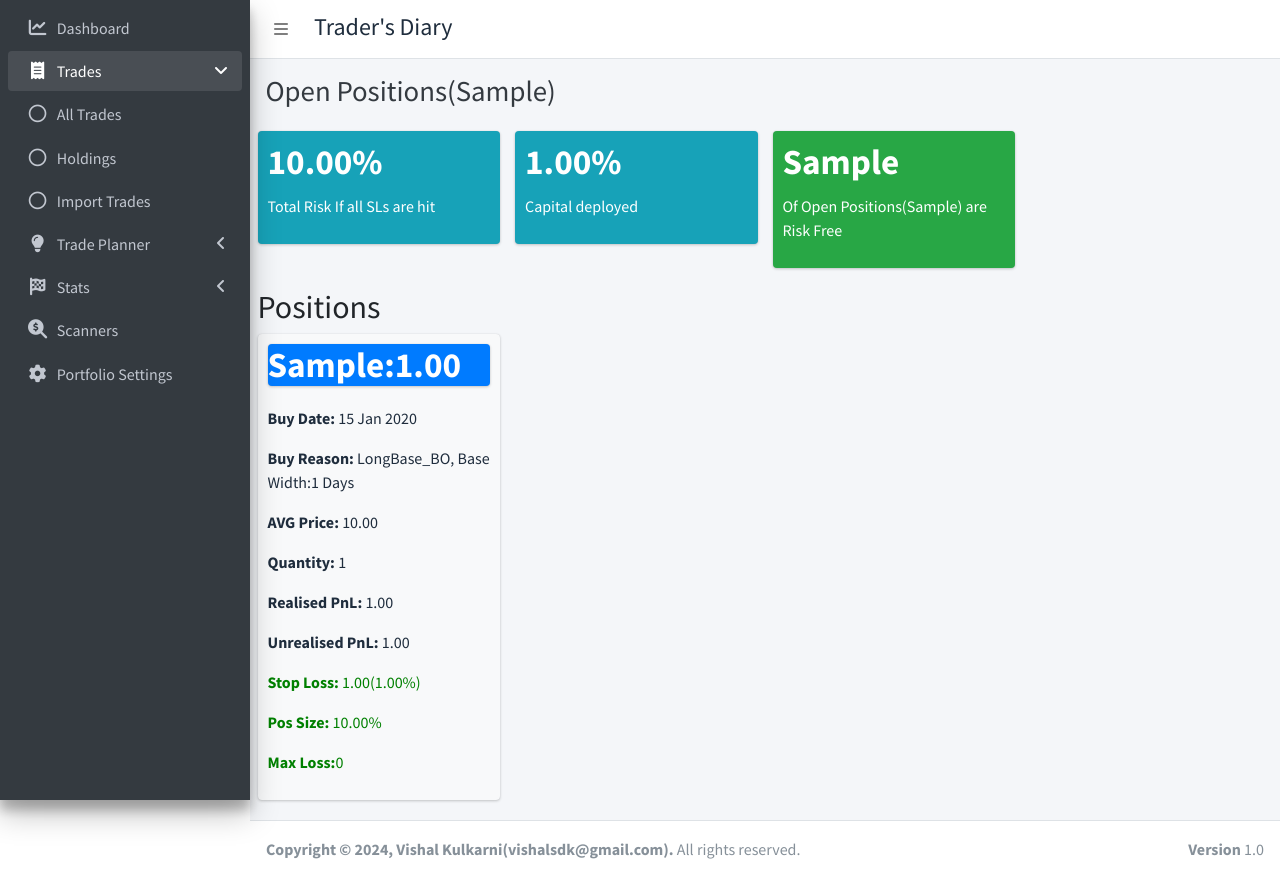
After one commit to vishalsdk14/traders-diary, a Django app: template trades/templates/pages/holdings.html in a window 1280 px wide. The commit adds this page. Run offline with Django 4.2, Linux system fonts and the light colour scheme; tables that the repository leaves empty hold one stand-in row (values such as "Sample post"); the template is opened without the code that fills it: values that come from a table or form of the project are taken from there, most other values are stand-ins (such as "Sample title", 1, 10 or a date in 2020); some libraries are stand-ins or nearby versions.

Commit message:
[Fix #3]Added holdings page

```diff
--- /dev/null
+++ b/be_scripts/utils.py
@@ -0,0 +1,6 @@
+import yfinance as yf
+
+def get_current_price(symbol, ptype):
+    ticker = yf.Ticker(symbol)
+    todays_data = ticker.history(period='1d')
+    return todays_data.iloc[-1][ptype]
--- a/templates/sidebar_template.html
+++ b/templates/sidebar_template.html
@@ -32,7 +32,7 @@
 						<!-- Open trades nav option -->
 						<li class="nav-item">
 							{% url 'holdings' as holdings %}
-							<a href="#" class="nav-link {% if request.path == holdings %} active {% endif %}">
+							<a href="{%url 'holdings' %}" class="nav-link {% if request.path == holdings %} active {% endif %}">
 								<i class="far fa-circle nav-icon"></i>
 								<p>Holdings</p>
 							</a>
--- /dev/null
+++ b/trades/templates/pages/holdings.html
@@ -0,0 +1,79 @@
+{% extends "base.html" %}
+
+{% block page_title %}
+Open Positions({{OpenPos}})
+{% endblock page_title %}
+
+{% block main_content %}
+
+<div class="table-container container-fluid">
+	<div class="row">
+		<div class="col-lg-3 col-6">
+			{% if PerTotalRisk < -1.2 %}
+			<div class="small-box bg-danger">
+			{% else %}
+			<div class="small-box bg-info">
+			{% endif %}
+				<div class="inner">
+					<h3> {{ PerTotalRisk | floatformat:2}}% </h3>
+					<p> Total Risk If all SLs are hit</p>
+				</div>
+			</div>
+		</div>
+		<div class="col-lg-3 col-6">
+			<div class="small-box bg-info">
+				<div class="inner">
+					<h3> {{ TotalCapitalDeployed | floatformat:2}}% </h3>
+					<p>Capital deployed </p>
+				</div>
+			</div>
+		</div>
+		<div class="col-lg-3 col-6">
+			<div class="small-box bg-success">
+				<div class="inner">
+					<h3> {{ RiskFreePos}}</h3>
+					<p>Of Open Positions({{OpenPos}}) are Risk Free</p>
+				</div>
+			</div>
+		</div>
+	</div> <!-- stats row -->
+
+<h2>Positions</h2>
+	<div class="row">
+		{% for entry in objects %}
+			<div class="col-lg-3 col-6">
+				<div class="small-box bg-light">
+					<div class="inner">
+						<h3> <a href="{% url 'edit_trade' pk=entry.pk%}" class="small-box bg-primary">{{entry.Symbol}}:{{entry.Ltp | floatformat:2}}</a></h3>
+						<p> <b>Buy Date:</b> {{entry.BuyDate | date:"d M Y"}}</p>
+						<p> <b>Buy Reason:</b> {{entry.get_BuyReason_display}}, Base Width:{{entry.BaseDays}} Days</p>
+						<p> <b>AVG Price:</b> {{entry.AvgPrice | floatformat:2 }}</p>
+						<p> <b>Quantity:</b> {{entry.OpenPos}}</p>
+						<p> <b>Realised PnL:</b> {{entry.Pnl | floatformat:2 }}</p>
+						<p> <b>Unrealised PnL:</b> {{entry.UnrealisedPnl | floatformat:2 }}</p>
+						{% if entry.PerStopLoss > 5 %}
+						<p style="color:red;"> <b>Stop Loss:</b> {{entry.StopLoss | floatformat:2 }}({{entry.PerStopLoss | floatformat:2}}%)</p>
+						{% else %}
+						<p style="color:green;"> <b>Stop Loss:</b> {{entry.StopLoss | floatformat:2 }}({{entry.PerStopLoss | floatformat:2}}%)</p>
+						{% endif %}
+						{% if entry.PerPosSize > maxpossize %}
+							<p style="color:red;"> <b>Pos Size:</b> {{entry.PerPosSize | floatformat:2 }}%</p>
+						{% else %}
+							<p style="color:green;"> <b>Pos Size:</b> {{entry.PerPosSize | floatformat:2 }}%</p>
+						{% endif %}
+
+						{% if entry.MaxLoss > 0 %}
+							<p style="color:green;"> <b>Max Loss:</b>0</p>
+						{% elif entry.MaxLoss > maxlosspertrade %}
+							<p style="color:red;"> <b>Max Loss:</b> {{entry.MaxLoss | floatformat:2 }}%</p>
+						{% else %}
+							<p style="color:green;"> <b>Max Loss:</b> {{entry.MaxLoss | floatformat:2 }}%</p>
+						{% endif %}
+					</div>
+				</div>
+			</div> <!-- col-lg-3 col-6 -->
+		{% endfor %}
+	</div> <!-- row -->
+</div> <!-- Container-fluid -->
+
+{% endblock main_content %}
--- a/trades/trades.py
+++ b/trades/trades.py
@@ -1,8 +1,9 @@
 from django.core.paginator import Paginator, EmptyPage, PageNotAnInteger
 from trades.utils import get_or_create_trade_entry
 from django.shortcuts import render, get_object_or_404, redirect
-from trades.models import Tradedata
+from trades.models import Tradedata, AccountData
 from trades.forms import TradeForm
+from be_scripts.utils import get_current_price
 import pandas as pd
 
 view="grid"
@@ -73,3 +74,43 @@ def delete_trade(request, pk):
     entry = get_object_or_404(Tradedata, pk=pk)
     entry.delete()
     return redirect('all_trades')
+
+def holdings(request):
+    capital = AccountData.get_capital()
+    TotalCapitalDeployed = 0
+    RiskFreePos = 0
+    TotalRisk = 0
+
+    OpenPos = Tradedata.objects.filter().exclude(OpenPos=0).count()
+    objects = Tradedata.objects.filter().exclude(OpenPos=0)
+    for entry in objects:
+        entry.Update_MaxLoss()
+
+        if entry.MaxLoss < 0:
+            TotalRisk += entry.MaxLoss
+
+        if entry.OpenPos > 0:
+            TotalCapitalDeployed += entry.OpenPos * entry.AvgPrice
+
+        entry.PerPosSize = ((entry.OpenPos * entry.AvgPrice)/capital) * 100
+        entry.Pnl = (entry.AvgSellPrice - entry.AvgPrice) * entry.SoldPos
+        entry.MaxLoss = ((entry.MaxLoss + entry.Pnl)/capital) * 100
+        if entry.MaxLoss >= 0:
+            RiskFreePos += 1
+
+        entry.Ltp = get_current_price(entry.Symbol+'.ns', 'Close')
+        if entry.Ltp > 0:
+            entry.UnrealisedPnl = (entry.Ltp - entry.AvgPrice) * entry.OpenPos
+
+    PerTotalRisk = (TotalRisk/capital) * 100
+    TotalCapitalDeployed = (TotalCapitalDeployed/capital) * 100
+
+    ctx = {
+            'PerTotalRisk': PerTotalRisk,
+            'OpenPos': OpenPos,
+            'RiskFreePos': RiskFreePos,
+            'TotalCapitalDeployed': TotalCapitalDeployed,
+            'objects': objects,
+    }
+
+    return render(request, "pages/holdings.html", ctx)
--- a/trades/urls.py
+++ b/trades/urls.py
@@ -9,6 +9,7 @@ urlpatterns = [
         path("import_trades/", trades.import_trades, name='import_trades'),
         path("edit_trade/<pk>/", trades.edit_trade, name='edit_trade'),
         path("delete_trade/<pk>/", trades.delete_trade, name='delete_trade'),
+        path("holdings/", trades.holdings, name='holdings'),
 
         path('charts/eqcurve', charts.equity_curve.as_view()),
 
```
